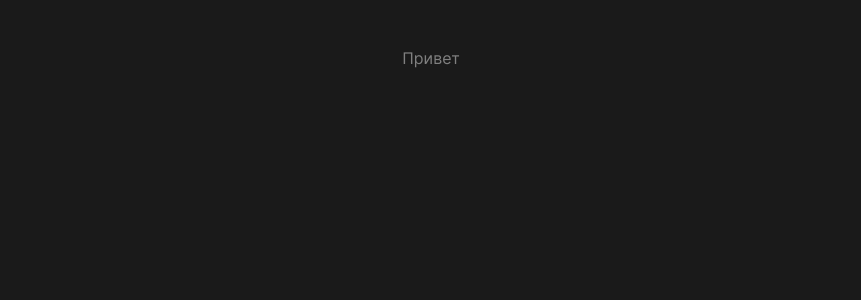
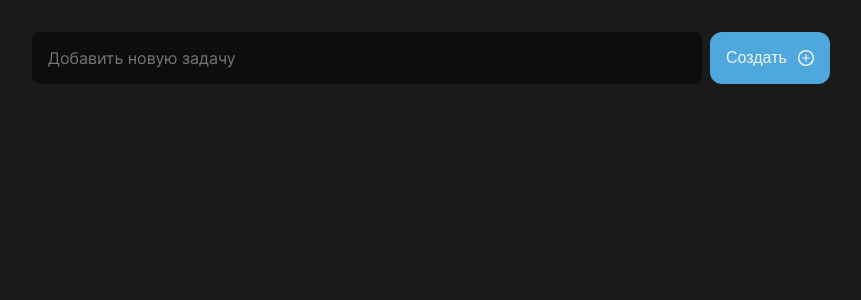
Before and after one commit to AlekseyShaydullin/strong-team-test-task, a React (Vite) app: page / in a window 1280 px wide. Shown: the top 300 px of the page, without its empty margins (209-1070 px from the left). Built offline with nearby package versions, Linux system fonts and the light colour scheme.

Commit message:
feat: added form component & added button component

```diff
--- a/package.json
+++ b/package.json
@@ -12,7 +12,8 @@
   "dependencies": {
     "classnames": "^2.5.1",
     "react": "^18.2.0",
-    "react-dom": "^18.2.0"
+    "react-dom": "^18.2.0",
+    "react-textarea-autosize": "^8.5.3"
   },
   "devDependencies": {
     "@types/react": "^18.2.43",
--- a/src/components/app/App.tsx
+++ b/src/components/app/App.tsx
@@ -1,4 +1,5 @@
 // import { useState } from 'react';
+import Form from '../ui/form/form';
 import './App.css';
 
 function App() {
@@ -6,7 +7,7 @@ function App() {
 
   return (
     <>
-      <p>Привет</p>
+      <Form />
     </>
   );
 }
--- /dev/null
+++ b/src/components/ui/buttons/buttonIconText/buttonIconText.module.scss
@@ -0,0 +1,7 @@
+@use '../../../../stylesheets/variables.scss' as *;
+@use '../../../../stylesheets/mixins' as *;
+
+.button {
+  @include button-style-reset;
+  @include flex(row, space-between, center, 8px);
+}
--- /dev/null
+++ b/src/components/ui/buttons/buttonIconText/buttonIconText.tsx
@@ -0,0 +1,108 @@
+import { forwardRef } from 'react';
+import cn from 'classnames';
+
+import style from './buttonIconText.module.scss';
+
+import Icon from '../../icon/icon';
+import Typography from '../../typography/typography';
+
+interface IButtonIconText {
+  /**
+   * Укажите название файла иконки, без его расширения
+   */
+  icon: string;
+  /**
+   * Укажите тег title: 'h1' | 'h2' | 'p' | 'span'
+   */
+  tag: 'h1' | 'h2' | 'p' | 'span';
+  /**
+   * Укажите название кнопки
+   * */
+  title: string;
+  /**
+   * Если иконка монохромная укажите значение true
+   * */
+  isColored: boolean;
+  /**
+   * Cтилизация самой кнопки: цвет, размер, дополнительные анимации
+   * */
+  buttonClass?: string;
+  /** Cтилизация иконки: цвет, размер, дополнительные анимации */
+  iconClass?: string;
+  /**
+   * Cтилизация текста: цвет, размер, ховеры
+   * */
+  titleClass?: string;
+  /**
+   * Можно управлять стилизацией. Иконка первая? тогда пиши true
+   * */
+  iconFirst: boolean;
+  /**
+   * callback при клике на кнопку
+   */
+  onClick?: (id: string) => void;
+  /**
+   * ID кнопки
+   */
+  id?: string;
+}
+
+type Ref = HTMLButtonElement;
+
+/**
+ * Компонент-обёртка для кнопок с иконками и текстом
+ * @example
+ * <ButtonIconText
+ *    icon="chevron"
+ *    tag="h2"
+ *    title="Название кнопки"
+ *    isColored={true}
+ *    buttonClass={style.button}
+ *    iconClass={style.icon}
+ *    titleClass={style.title}
+ *    iconFirst={true}
+ *    onClick={onClick}
+ *    id={id}
+ * />
+ */
+
+const ButtonIconText = forwardRef<Ref, IButtonIconText>(
+  (
+    {
+      icon,
+      tag,
+      title,
+      buttonClass,
+      iconClass,
+      titleClass,
+      isColored,
+      iconFirst,
+      onClick,
+      id,
+    },
+    ref
+  ): JSX.Element => {
+    return (
+      <button
+        className={cn(style[`button`], buttonClass)}
+        onClick={() => onClick!(id!)}
+        ref={ref}
+        id={id}
+      >
+        {!iconFirst && (
+          <Typography tag={tag} className={titleClass}>
+            {title}
+          </Typography>
+        )}
+        <Icon name={icon} isColored={isColored} extraClass={iconClass} />
+        {iconFirst && (
+          <Typography tag={tag} className={titleClass}>
+            {title}
+          </Typography>
+        )}
+      </button>
+    );
+  }
+);
+
+export default ButtonIconText;
--- /dev/null
+++ b/src/components/ui/form/form.module.scss
@@ -0,0 +1,35 @@
+@use '../../../stylesheets/variables.scss' as *;
+@use '../../../stylesheets/mixins' as *;
+
+
+.form {
+  @include flex(row, center, center, 8px);
+}
+
+.textarea {
+  @include size(638px, 54px);
+  @include indents(16px, 0);
+  @include font('Inter', $l-font-size, $regular, $gray-300);
+  background: $gray-700;
+  border-radius: 8px;
+  outline: 0;
+  border: 0;
+  resize: none;
+  overflow: hidden;
+}
+
+.button.button {
+  @include size(120px, 52px);
+  padding: 16px;
+  border-radius: 12px;
+  background: $blue;
+}
+
+.icon {
+  @include size(16px, 16px);
+  color: $gray-100;
+}
+
+.title {
+  color: $gray-100;
+}
--- /dev/null
+++ b/src/components/ui/form/form.tsx
@@ -0,0 +1,29 @@
+import { FC } from 'react';
+import style from './form.module.scss';
+import TextareaAutosize from 'react-textarea-autosize';
+import ButtonIconText from '../buttons/buttonIconText/buttonIconText';
+
+const Form: FC = (): JSX.Element => {
+  return (
+    <form className={style.form}>
+      <TextareaAutosize
+        className={style.textarea}
+        placeholder={'Добавить новую задачу'}
+      />
+      <ButtonIconText
+        icon="plus"
+        tag="p"
+        title="Создать"
+        isColored
+        buttonClass={style.button}
+        iconClass={style.icon}
+        titleClass={style.title}
+        iconFirst={false}
+        // onClick={onClick}
+        // id={id}
+      />
+    </form>
+  );
+};
+
+export default Form;
--- a/src/index.scss
+++ b/src/index.scss
@@ -5,7 +5,7 @@
 :root {
   font-family: 'Inter', sans-serif;
   font-weight: 400;
-  color: $Gray-300;
+  color: $gray-300;
 
   font-synthesis: none;
   text-rendering: optimizeLegibility;
@@ -19,5 +19,5 @@ body {
   width: 100%;
   min-height: 100vh;
 
-  background-color: $Gray-600;
+  background-color: $gray-600;
 }
--- a/src/stylesheets/variables.scss
+++ b/src/stylesheets/variables.scss
@@ -6,19 +6,19 @@ $min-content-width: 320px;
 * Цветовая схема приложения
 **/
 
-$Gray-700: #0D0D0D;
-$Gray-600: #1A1A1A;
-$Gray-500: #262626;
-$Grey-400: #333333;
-$Gray-300: #808080;
-$Gray-200: #D9D9D9;
-$Gray-100: #F2F2F2;
+$gray-700: #0D0D0D;
+$gray-600: #1A1A1A;
+$gray-500: #262626;
+$gray-400: #333333;
+$gray-300: #808080;
+$gray-200: #D9D9D9;
+$gray-100: #F2F2F2;
 
-$Blue-Dark: #1E6F9F;
-$Blue: #4EA8DE;
+$blue-Dark: #1E6F9F;
+$blue: #4EA8DE;
 
-$PurpleDark: #5E60CE;
-$Purple: #8284FA;
+$purpleDark: #5E60CE;
+$purple: #8284FA;
 
 /**
 * Размеры Типографики
```
Also changed, not shown: 1 other file (tests, documents, lock files or other folders).
